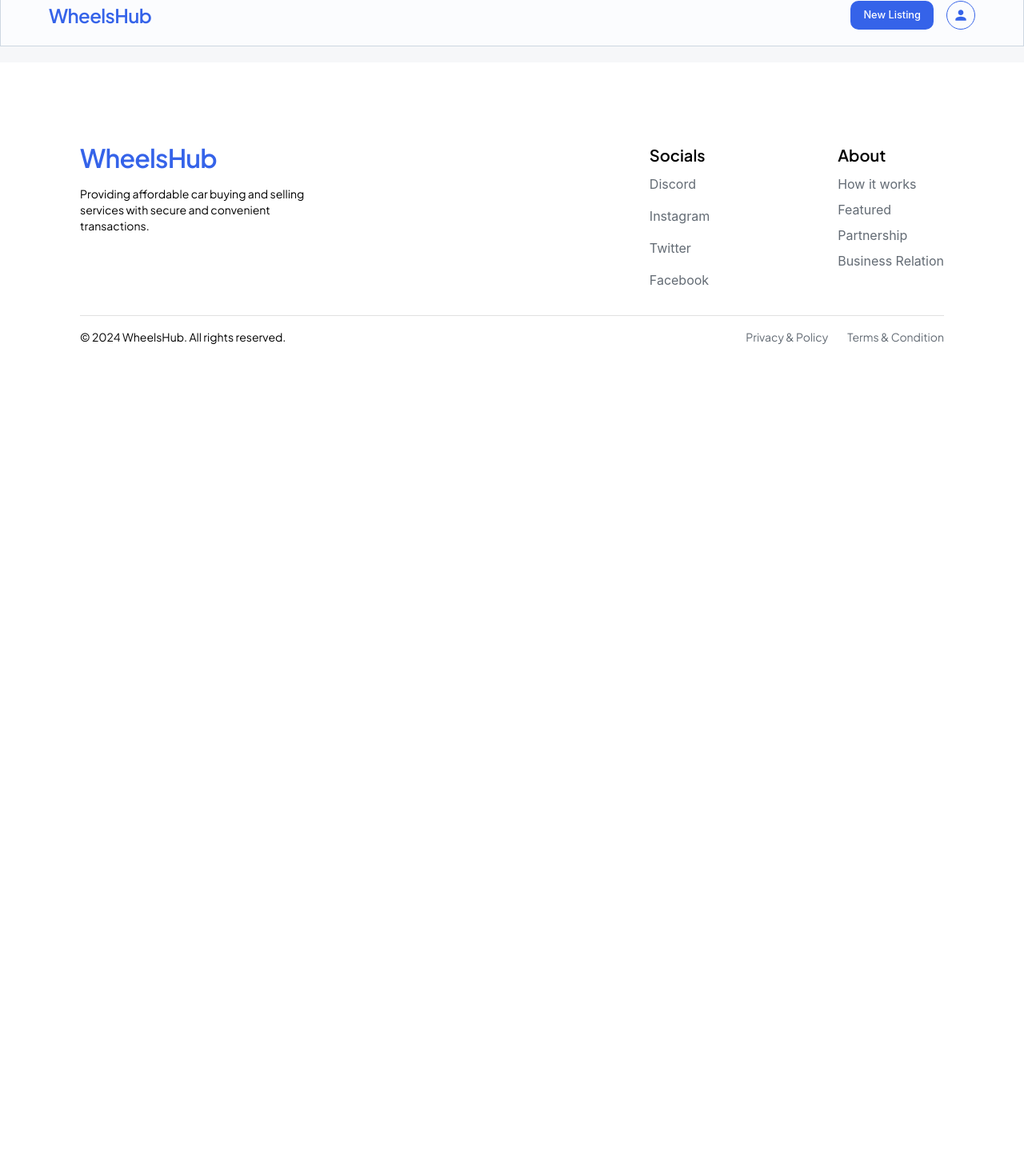
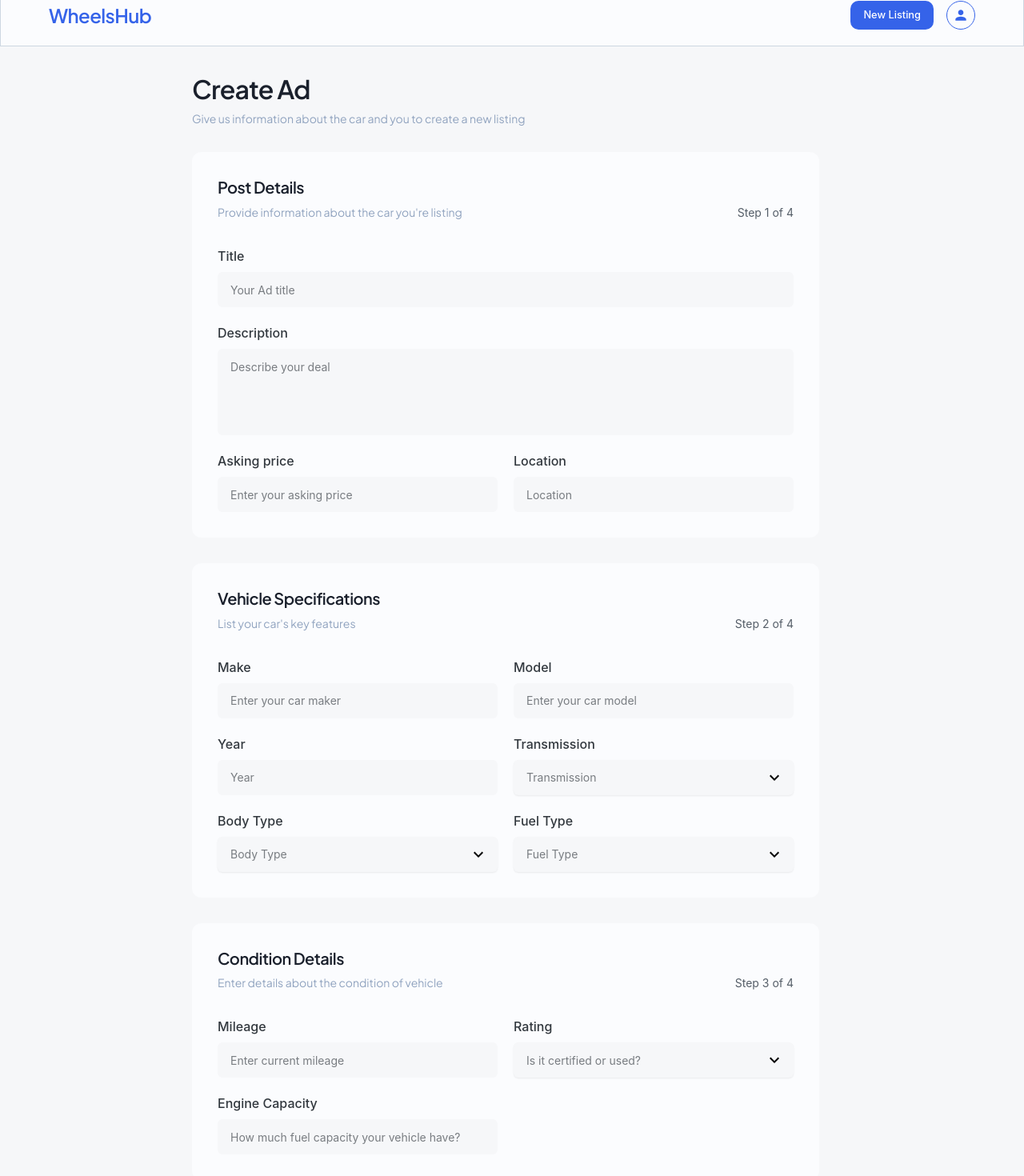
Before and after one commit to annabellaals/Wheelshub, a React (Create React App) app in the folder frontend/: page /create in a window 1280 px wide. Shown: the part 20-1490 px from the top of the page at 80% size. Before the commit the page ends 800 px from the top, so only its background shows below. Built offline with nearby package versions, Linux system fonts and the light colour scheme.

Commit message:
Improved create listing page

```diff
--- a/frontend/src/App.js
+++ b/frontend/src/App.js
@@ -38,8 +38,8 @@ const AppContent = () => {
         <PageWrapper>
           <Routes>
             <Route path="/" element={<Home />} />
-            <Route path="/createListing" element={<CreateListing />} />
-            <Route path="/viewListing/:id" element={<ViewListing />} />
+            <Route path="/create" element={<CreateListing />} />
+            <Route path="/view/:id" element={<ViewListing />} />
           </Routes>
         </PageWrapper>
       )}
--- a/frontend/src/components/Header.js
+++ b/frontend/src/components/Header.js
@@ -20,10 +20,10 @@ const Header = () => {
     const token = localStorage.getItem("token"); // Get token from localStorage
 
     if (token) {
-      navigate("/createListing");
+      navigate("/create");
     } else {
       // Store the current location and redirect to login page
-      navigate("/login", { state: { from: "/createListing" } });
+      navigate("/login", { state: { from: "/create" } });
     }
   };
 
--- a/frontend/src/components/ViewListing/FormSection.js
+++ b/frontend/src/components/ViewListing/FormSection.js
@@ -6,6 +6,7 @@ import {
   Grid,
   Typography,
   Input,
+  Textarea,
   Option,
   Sheet,
   Stack,
@@ -98,7 +99,29 @@ const FormSection = ({
                     </Option>
                   ))}
                 </Select>
-              ) : (
+              )
+
+              : field.type === "textarea" ? ( // Handle textarea type
+                <Textarea
+                  placeholder={field.placeholder}
+                  size="lg"
+                  variant="soft"
+                  value={formData[field.name]}
+                  onChange={(e) => onInputChange(field.name, e.target.value)}
+                  minRows={4} // Default rows if not specified
+                  sx={{
+                    "--Textarea-focusedThickness": "0",
+                    flex: 1,
+                    border: "none",
+                    outline: "none",
+                    boxShadow: "none",
+                    fontSize: "14px",
+                    bgcolor: theme.colors.backgroundColor,
+                  }}
+                />
+              )
+
+              : (
                 <Input
                   placeholder={field.placeholder}
                   size="lg"
--- a/frontend/src/pages/CreateListing.js
+++ b/frontend/src/pages/CreateListing.js
@@ -35,67 +35,16 @@ const CreateListing = () => {
     {
       name: "title",
       label: "Title",
-      placeholder: "Your ad title",
+      placeholder: "Your Ad title",
       type: "text",
+      sm: 12
     },
     {
-      name: "make",
-      label: "Make",
-      placeholder: "Enter your car make",
-      type: "text",
-    },
-    {
-      name: "model",
-      label: "Model",
-      placeholder: "Enter your car model",
-      type: "text",
-    },
-    {
-      name: "variant",
-      label: "Variant",
-      placeholder: "Enter your car variant",
-      type: "text",
-    },
-    { name: "year", label: "Year", placeholder: "Year", type: "text" },
-  ];
-  const carfeatures = [
-    {
-      name: "transmission",
-      label: "Transmission",
-      placeholder: "Transmission",
-      type: "text",
-    },
-    {
-      name: "condition",
-      label: "Condition",
-      placeholder: "Condition",
-      type: "text",
-    },
-    {
-      name: "body_type",
-      label: "Body Type",
-      placeholder: "Body Type",
-      type: "text",
-    },
-    {
-      name: "fuel_type",
-      label: "Fuel Type",
-      placeholder: "Fuel Type",
-      type: "text",
-    },
-    {
-      name: "engine_capacity",
-      label: "Engine Capacity",
-      placeholder: "Engine Capacity",
-      type: "text",
-    },
-  ];
-  const personalInfoFields = [
-    {
-      name: "mileage",
-      label: "Mileage",
-      placeholder: "Enter current mileage",
-      type: "text",
+      name: "description",
+      label: "Description",
+      placeholder: "Describe your deal",
+      type: "textarea",
+      sm: 12
     },
     {
       name: "asking_price",
@@ -108,11 +57,62 @@ const CreateListing = () => {
       label: "Location",
       placeholder: "Location",
       type: "text",
+    }
+  ];
+  const carfeatures = [
+    {
+      name: "make",
+      label: "Make",
+      placeholder: "Enter your car maker",
+      type: "text",
     },
     {
-      name: "description",
-      label: "Description",
-      placeholder: "Description",
+      name: "model",
+      label: "Model",
+      placeholder: "Enter your car model",
+      type: "text",
+    },
+    { name: "year", label: "Year", placeholder: "Year", type: "text" },
+    {
+      name: "transmission",
+      label: "Transmission",
+      placeholder: "Transmission",
+      type: "select",
+      options: [{ label: "Manual", value: "manual" }, { label: "Automatic", value: "automatic" }]
+    },
+    {
+      name: "body_type",
+      label: "Body Type",
+      placeholder: "Body Type",
+      type: "select",
+      options: [{ label: "Sedan", value: "sedan" }, { label: "Hatchback", value: "hatchback" }, { label: "Coupe", value: "coupe" }, { label: "SUV", value: "suv" }]
+    },
+    {
+      name: "fuel_type",
+      label: "Fuel Type",
+      placeholder: "Fuel Type",
+      type: "select",
+      options: [{ label: "Gasoline", value: "gasoline" }, { label: "Diesel", value: "diesel" }, { label: "Electric", value: "electric" }]
+    },
+  ];
+  const conditionFields = [
+    {
+      name: "mileage",
+      label: "Mileage",
+      placeholder: "Enter current mileage",
+      type: "text",
+    },
+    {
+      name: "condition",
+      label: "Rating",
+      placeholder: "Is it certified or used?",
+      type: "select",
+      options: [{ label: "Certified", value: "certified" }, { label: "Used", value: "used" }]
+    },
+    {
+      name: "engine_capacity",
+      label: "Engine Capacity",
+      placeholder: "How much fuel capacity your vehicle have?",
       type: "text",
     },
   ];
@@ -127,27 +127,26 @@ const CreateListing = () => {
   const validateForm = () => {
     const newErrors = {};
 
-    if (!formData.year.trim()) newErrors.year = "Year is required";
-    if (!formData.location.trim()) newErrors.location = "Location is required";
-    if (!formData.description.trim())
+    if (!formData.year) newErrors.year = "Year is required";
+    if (!formData.location) newErrors.location = "Location is required";
+    if (!formData.description)
       newErrors.description = "Description is required";
-    if (!formData.transmission.trim())
+    if (!formData.transmission)
       newErrors.transmission = "Transmission is required";
-    if (!formData.condition.trim())
+    if (!formData.condition)
       newErrors.condition = "Condition is required";
-    if (!formData.body_type.trim())
+    if (!formData.body_type)
       newErrors.body_type = "Body Type is required";
-    if (!formData.fuel_type.trim())
+    if (!formData.fuel_type)
       newErrors.fuel_type = "Fuel Type is required";
-    if (!formData.engine_capacity.trim())
+    if (!formData.engine_capacity)
       newErrors.engine_capacity = "Engine Capacity is required";
 
-    if (!formData.title.trim()) newErrors.title = "Title is required";
-    if (!formData.make.trim()) newErrors.make = "Make is required";
-    if (!formData.model.trim()) newErrors.model = "Model is required";
-    if (!formData.variant.trim()) newErrors.variant = "Variant is required";
-    if (!formData.mileage.trim()) newErrors.mileage = "Mileage is required";
-    if (!formData.asking_price.trim())
+    if (!formData.title) newErrors.title = "Title is required";
+    if (!formData.make) newErrors.make = "Make is required";
+    if (!formData.model) newErrors.model = "Model is required";
+    if (!formData.mileage) newErrors.mileage = "Mileage is required";
+    if (!formData.asking_price)
       newErrors.asking_price = "Asking price is required";
 
     return newErrors;
@@ -167,6 +166,7 @@ const CreateListing = () => {
 
     // Form validation
     const newErrors = validateForm();
+    console.log(newErrors)
     if (Object.keys(newErrors).length > 0) {
       setErrors(newErrors);
       setSubmitStatus({
@@ -203,7 +203,7 @@ const CreateListing = () => {
         : "",
       fuel_type: formData.fuel_type ? formData.fuel_type.toLowerCase() : "",
       image:
-        "https://unsplash.com/photos/a-computer-screen-with-a-remote-control-on-it-s5kTY-Ve1c0",
+        "car-suv-1",
       location: formData.location ? formData.location.toLowerCase() : "",
       transmission: formData.transmission
         ? formData.transmission.toLowerCase()
@@ -211,11 +211,8 @@ const CreateListing = () => {
       year: formData.year ? formData.year.toLowerCase() : "",
     };
 
-    dealData.image =
-      "https://unsplash.com/photos/a-computer-screen-with-a-remote-control-on-it-s5kTY-Ve1c0"; // Replace with actual image URL if available
-
     try {
-      const response = await fetch("http://127.0.0.1:8000/deals/", {
+      const response = await fetch("http://localhost:8000/deals/", {
         method: "POST",
         headers: {
           "Content-Type": "application/json",
@@ -235,21 +232,20 @@ const CreateListing = () => {
         // Reset form and navigate to view listing
         setFormData({
           title: "",
+          description: "",
+          price: "",
+          location: "",
           make: "",
           model: "",
-          variant: "",
+          year: "",
+          transmission: "",
+          body_type: "",
+          fuel_type: "",
           mileage: "",
-          asking_price: "",
-          body_type: "",
           condition: "",
-          description: "",
-          engine_capacity: "",
-          fuel_type: "",
-          location: "",
-          transmission: "",
-          year: "",
+          engine_capacity: ""
         });
-        navigate(`/viewListing/${data.deal}`);
+        navigate(`/view/${data.deal}`);
       } else {
         const errorMessage =
           data?.detail || "Failed to create deal. Please try again.";
@@ -300,16 +296,16 @@ const CreateListing = () => {
           <CircularProgress />
         </Box>
       )}
-      <Box sx={{ gap: 2, mb: 3 }}>
-        <Typography level="h2"> Create ad</Typography>
+      <Box sx={{ gap: 2, mb: 4 }}>
+        <Typography level="h2" sx={{ mb: 1 }}> Create Ad</Typography>
         <Typography level="body2">
           {" "}
-          Give us information about the car and you to place an ad.
+          Give us information about the car and you to create a new listing
         </Typography>
       </Box>
 
       <FormSection
-        title="Vehicle Details"
+        title="Post Details"
         subtitle="Provide information about the car you're listing"
         fields={carInfoFields}
         step="Step 1 of 4"
@@ -328,9 +324,9 @@ const CreateListing = () => {
         onInputChange={handleInputChange}
       />
       <FormSection
-        title="Seller Information"
-        subtitle="Enter your personal info"
-        fields={personalInfoFields}
+        title="Condition Details"
+        subtitle="Enter details about the condition of vehicle"
+        fields={conditionFields}
         step="Step 3 of 4"
         formData={formData}
         errors={errors}
```
Also changed, not shown: 1 other file (tests, documents, lock files or other folders).
